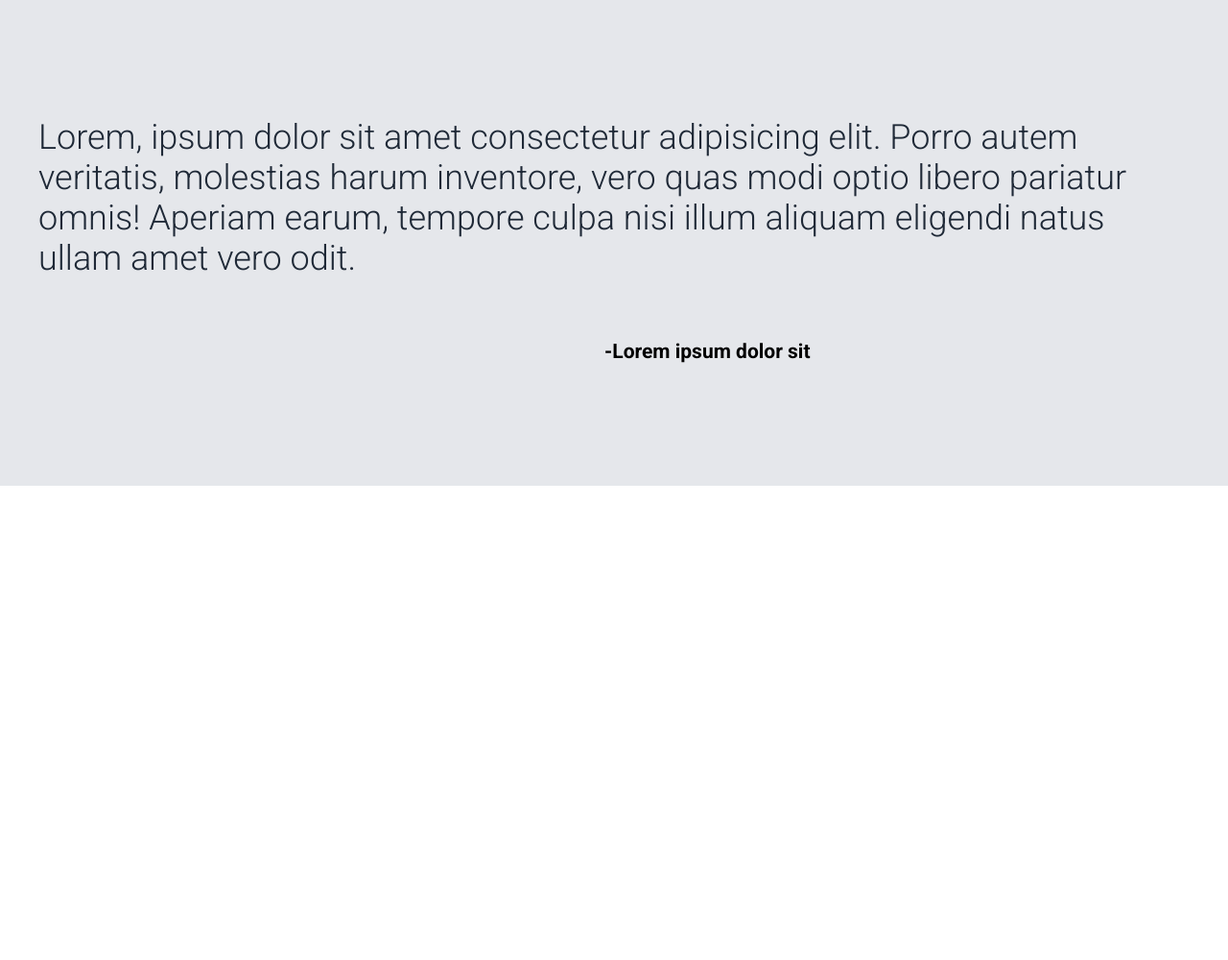
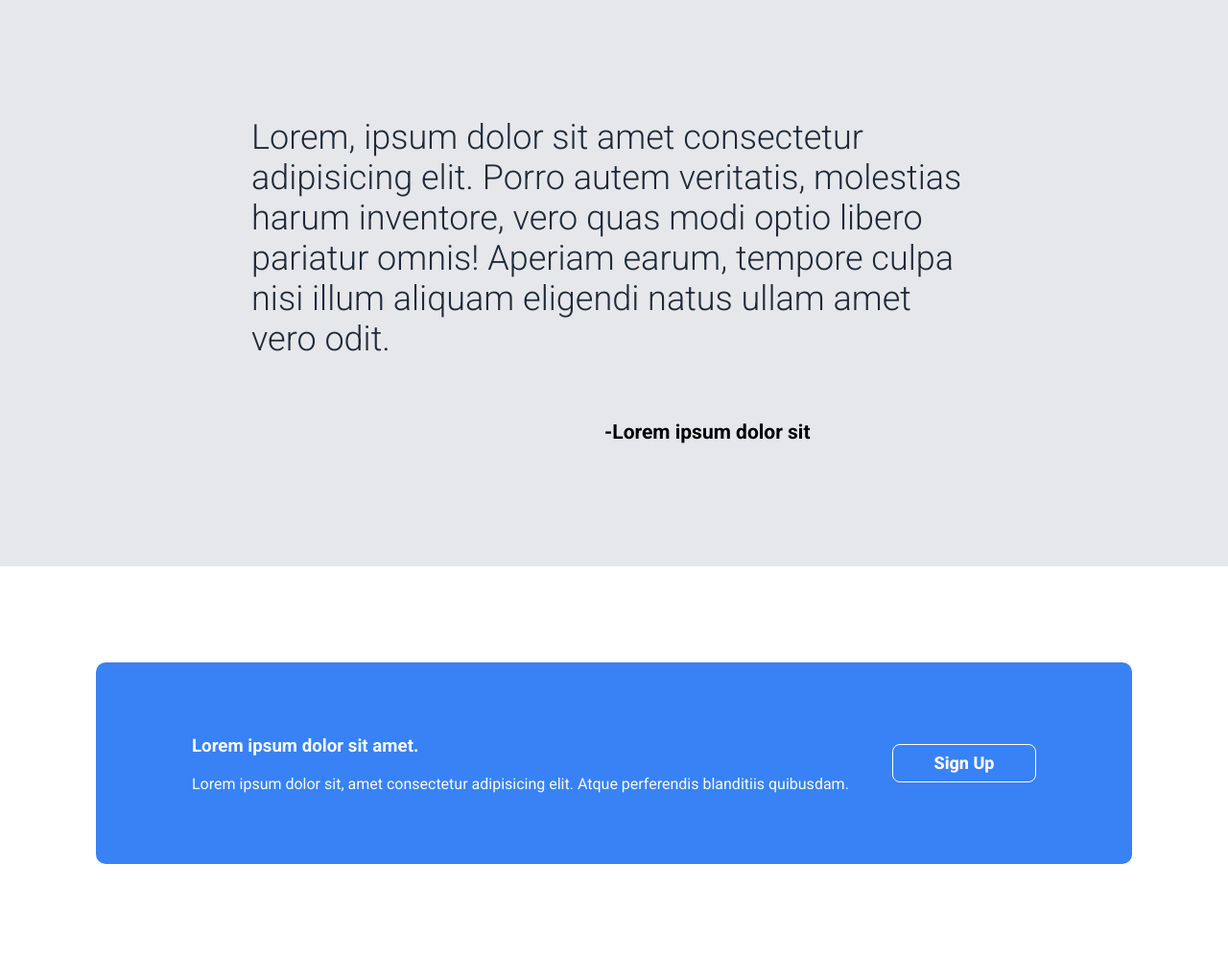
Before and after one commit to SYLCN05/Landing-Page, a plain HTML site: page Home/index.html in a window 1280 px wide. Shown: the part 1800-2800 px from the top of the page at 96% size. Before the commit the page ends 2306 px from the top, so only its background shows below. Drawn offline with Linux system fonts and the light colour scheme.

Commit message:
Add call to action section

```diff
--- a/Home/index.css
+++ b/Home/index.css
@@ -118,14 +118,16 @@ ul{
     justify-content: center;
     align-items: center;
     flex-direction: column;
-    text-wrap: wrap;
+    flex-wrap: wrap;
     padding: 100px;
+
 }
 .quote p{
     font-size: 36px;
     color:#1F2937;
     font-weight: 300;
-    width: 1200px;
+    max-width: 70%;
+    text-wrap: wrap;
     flex-shrink: 1;
 
 }
@@ -134,3 +136,25 @@ ul{
    width: 550px;
    align-self: flex-end;
 }
+/*Call to action */
+.action{
+    display: flex;
+    justify-content: center;
+    align-items: center;
+    flex-direction: row;
+
+    padding: 100px;
+
+}
+.action.main{
+    display: flex;
+    justify-content: space-between;
+    background-color: #3882F6;
+    width: 1100px;
+    height: 10px;
+    border-radius: 10px;
+    color: #F9FAF8;
+}
+.action.main button{
+    border:1px solid white;
+}
--- a/Home/index.html
+++ b/Home/index.html
@@ -51,5 +51,14 @@
             <p>Lorem, ipsum dolor sit amet consectetur adipisicing elit. Porro autem veritatis, molestias harum inventore, vero quas modi optio libero pariatur omnis! Aperiam earum, tempore culpa nisi illum aliquam eligendi natus ullam amet vero odit.</p>
             <h4>-Lorem ipsum dolor sit</h4>
         </div>
+        <div class="action">
+            <div class="action main">
+                <div class="left-content">
+                    <h3>Lorem ipsum dolor sit amet.</h3>
+                    <p>Lorem ipsum dolor sit, amet consectetur adipisicing elit. Atque perferendis blanditiis quibusdam.</p>
+                </div>
+                <button>Sign Up</button>
+            </div>
+        </div>
     </body>
 </html>
```
